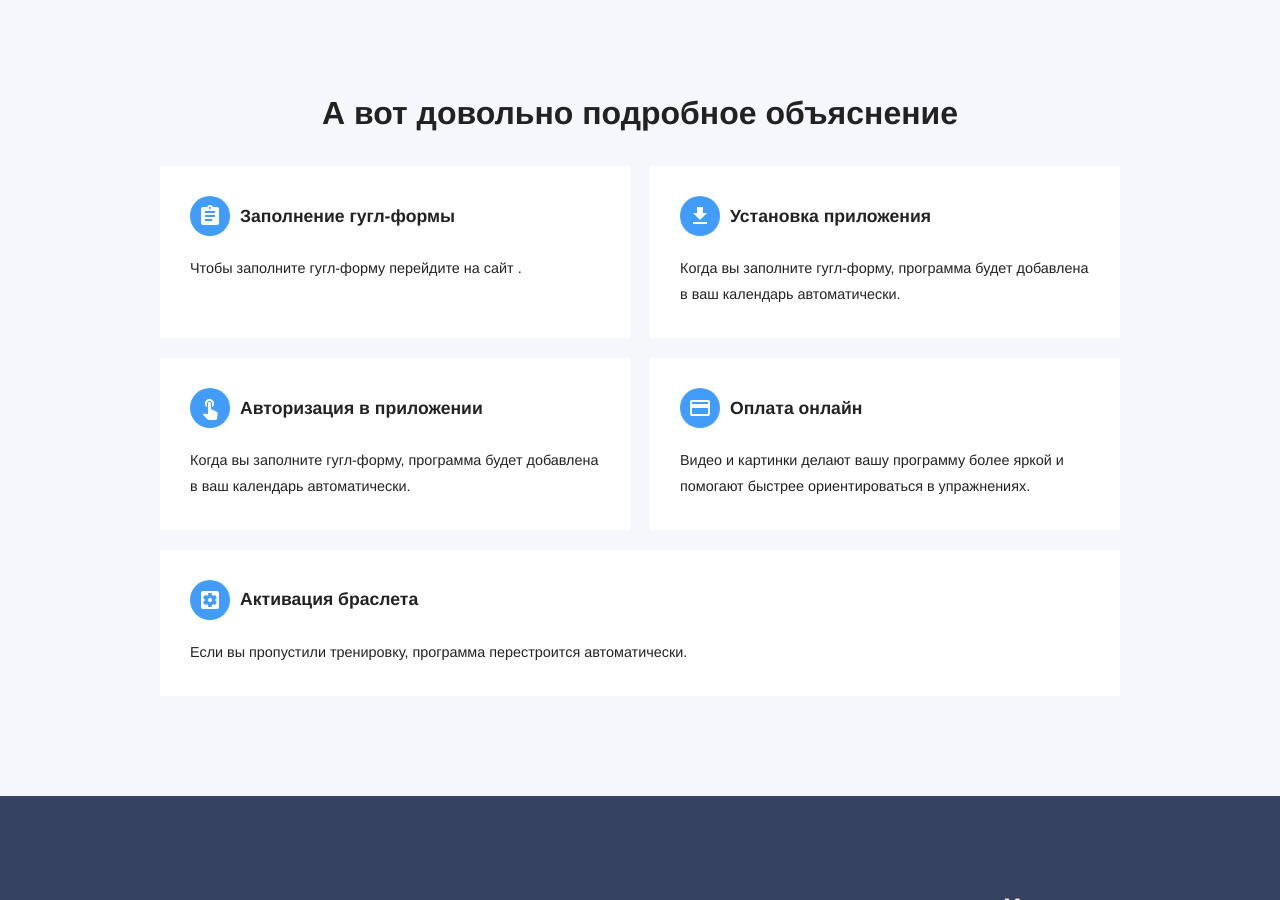
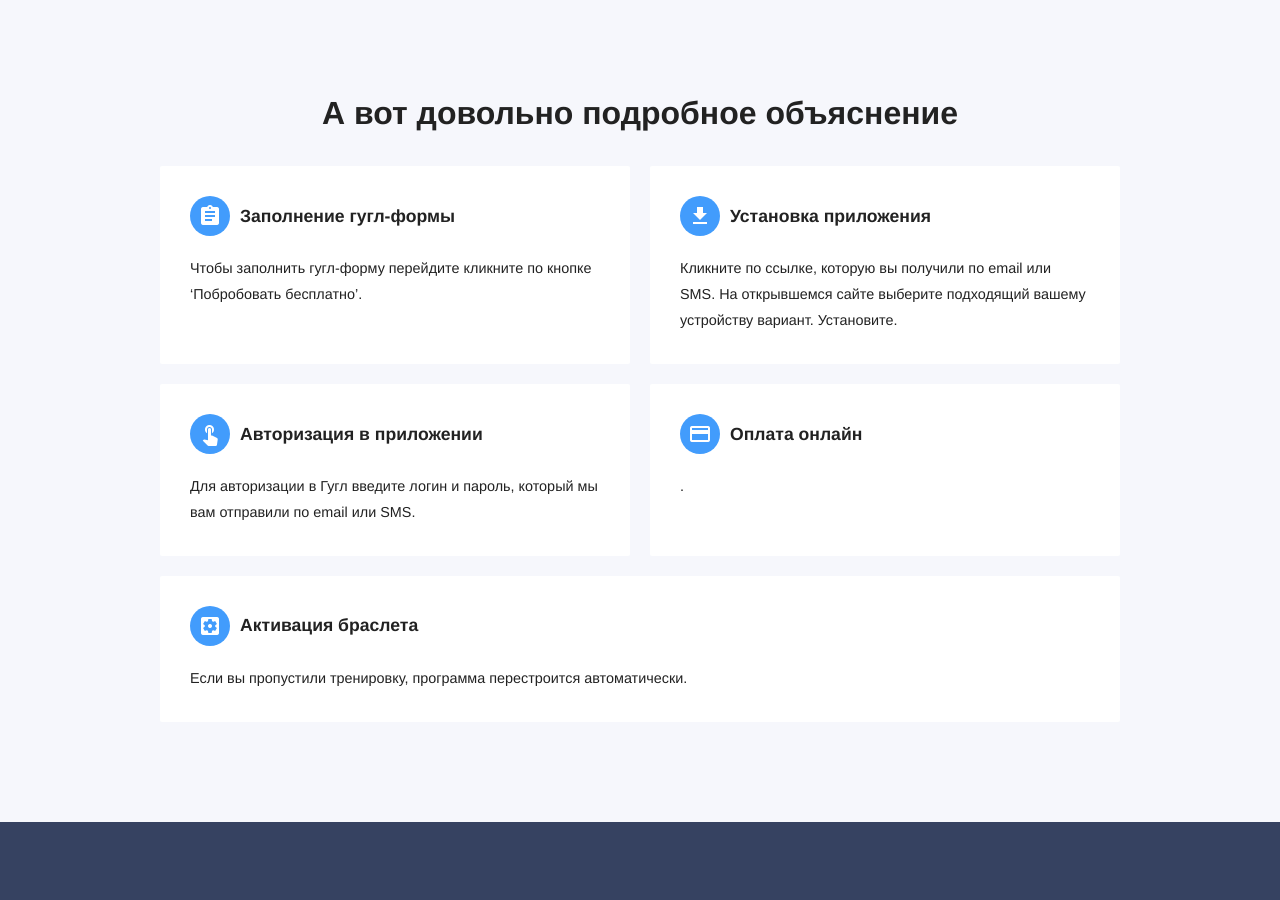
Before and after one commit to RakhimyanTim/adroholic.github.io, a Jekyll site: the page built from pages/how-it-works.html, in a window 1280 px wide and 900 px high, scrolled down 695 px. Built offline with Jekyll 4.4.1, drawn with Linux system fonts in a browser that asks for light colours; some web fonts are replaced.

Commit message:
Update how-it-works.html

```diff
--- a/pages/how-it-works.html
+++ b/pages/how-it-works.html
@@ -44,13 +44,13 @@ permalink: /how-it-works/
 	<h2>А вот довольно подробное объяснение</h2>
 
 	<ul class="cards">
-		{% include components/features/data-block.html icon="assignment" title="Заполнение гугл-формы" content="Чтобы заполните гугл-форму перейдите на сайт ." %}
+		{% include components/features/data-block.html icon="assignment" title="Заполнение гугл-формы" content="Чтобы заполнить гугл-форму перейдите кликните по кнопке 'Побробовать бесплатно'." %}
 
-		{% include components/features/data-block.html icon="get_app" title="Установка приложения" content="Когда вы заполните гугл-форму, программа будет добавлена в ваш календарь автоматически." %}
+		{% include components/features/data-block.html icon="get_app" title="Установка приложения" content="Кликните по ссылке, которую вы получили по email или SMS. На открывшемся сайте выберите подходящий вашему устройству вариант. Установите. " %}
 
-		{% include components/features/data-block.html icon="touch_app" title="Авторизация в приложении" content="Когда вы заполните гугл-форму, программа будет добавлена в ваш календарь автоматически." %}
+		{% include components/features/data-block.html icon="touch_app" title="Авторизация в приложении" content="Для авторизации в Гугл введите логин и пароль, который мы вам отправили по email или SMS." %}
 
-		{% include components/features/data-block.html icon="credit_card" title="Оплата онлайн" content="Видео и картинки делают вашу программу более яркой и помогают быстрее ориентироваться в упражнениях." %}
+		{% include components/features/data-block.html icon="credit_card" title="Оплата онлайн" content="." %}
 
 		{% include components/features/data-block.html icon="settings_applications" title="Активация браслета" content="Если вы пропустили тренировку, программа перестроится автоматически." %}
 	</ul>
```
